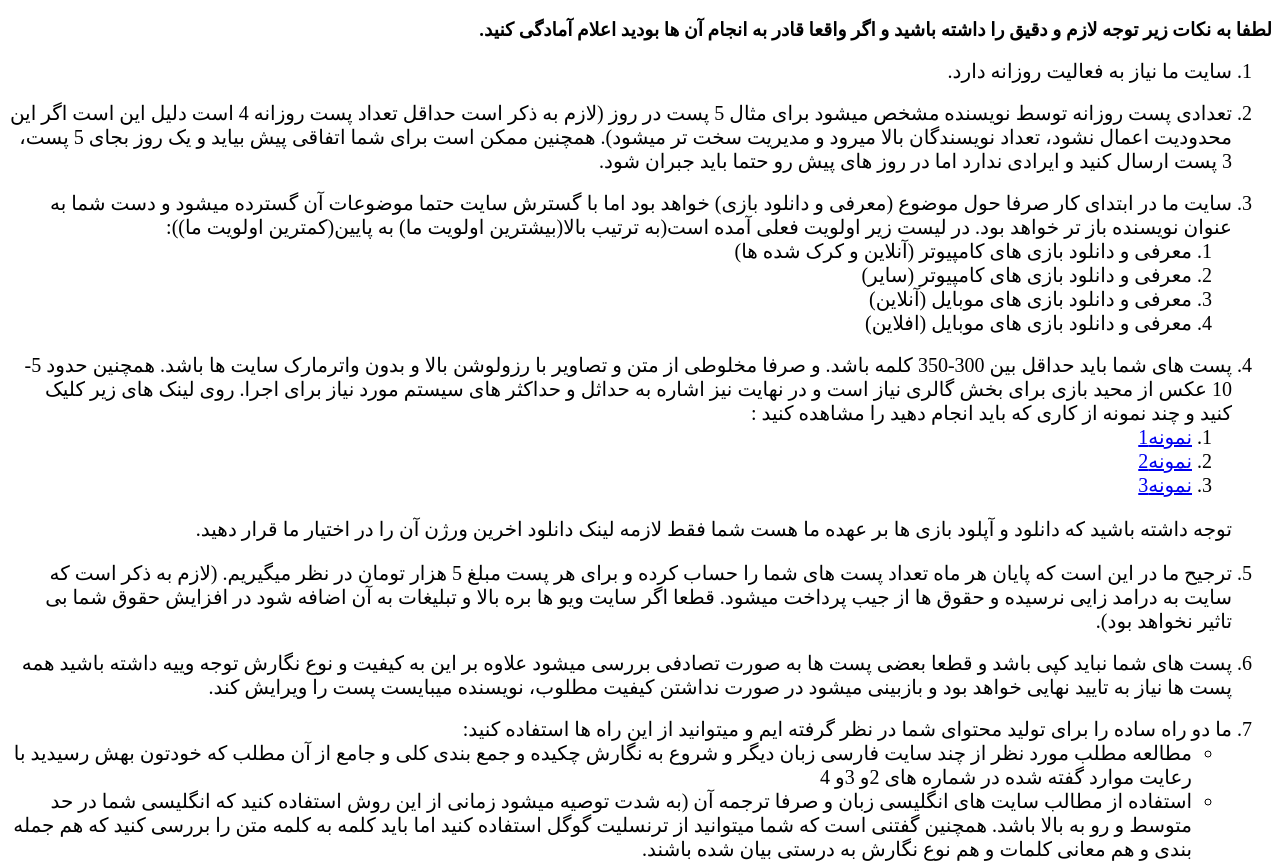
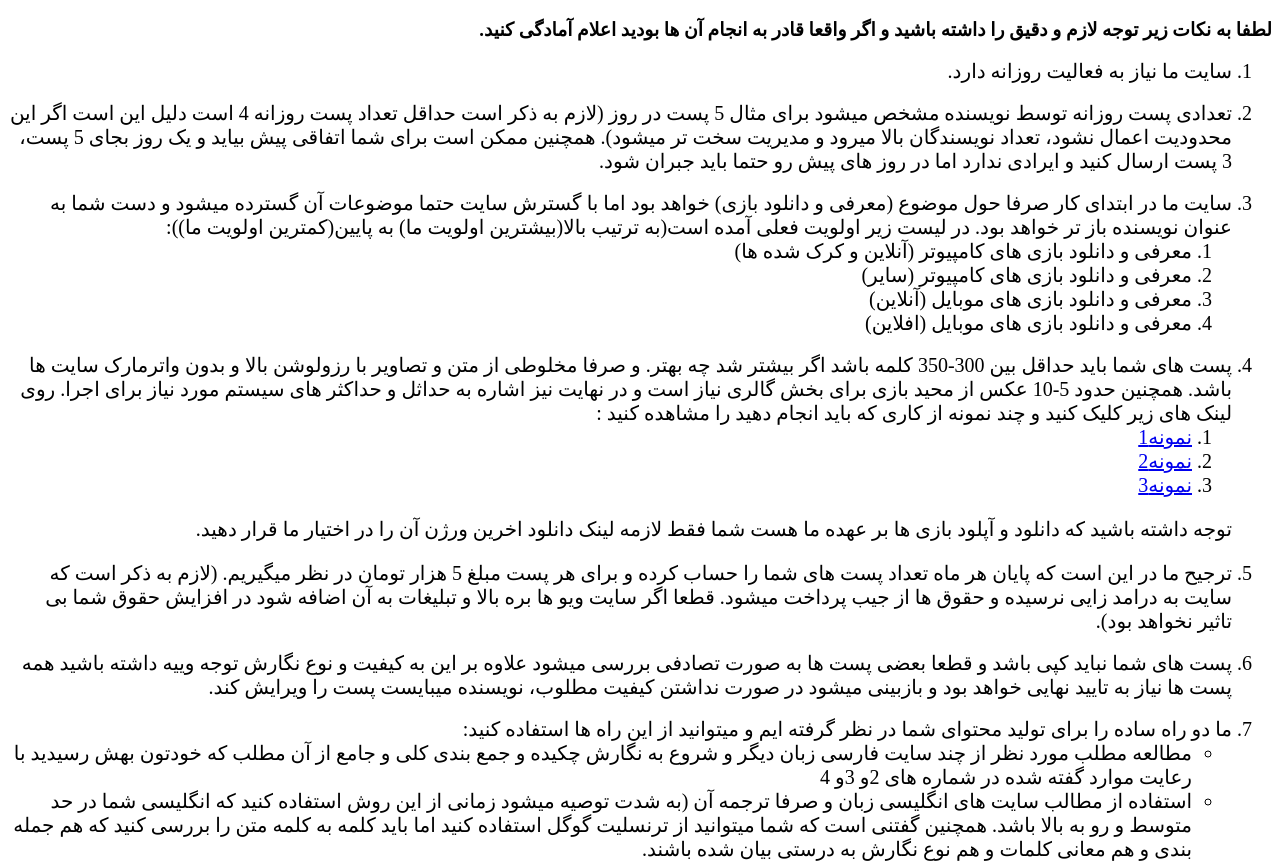
Before and after one commit to amir-giter/amir-giter.github.io, a plain HTML site: page index.html in a window 1280 px wide. Shown: the top 864 px of the page. Drawn offline with Linux system fonts and the light colour scheme.

Commit message:
update index.html

```diff
--- a/index.html
+++ b/index.html
@@ -31,7 +31,8 @@
             <li>معرفی و دانلود بازی های موبایل (آنلاین)</li>
             <li>معرفی و دانلود بازی های موبایل (افلاین)</li>
         </ol><br>
-        <li>پست های شما باید حداقل بین 300-350 کلمه باشد. و صرفا مخلوطی از متن و تصاویر با رزولوشن بالا و بدون واترمارک
+        <li>پست های شما باید حداقل بین 300-350 کلمه باشد اگر بیشتر شد چه بهتر. و صرفا مخلوطی از متن و تصاویر با رزولوشن
+            بالا و بدون واترمارک
             سایت ها باشد. همچنین حدود 5-10 عکس از محید بازی برای بخش گالری نیاز است و در نهایت نیز اشاره به حداثل و
             حداکثر های سیستم مورد نیاز برای اجرا. روی لینک های زیر کلیک کنید و چند نمونه از کاری که باید انجام دهید را
             مشاهده کنید :</li>
```
